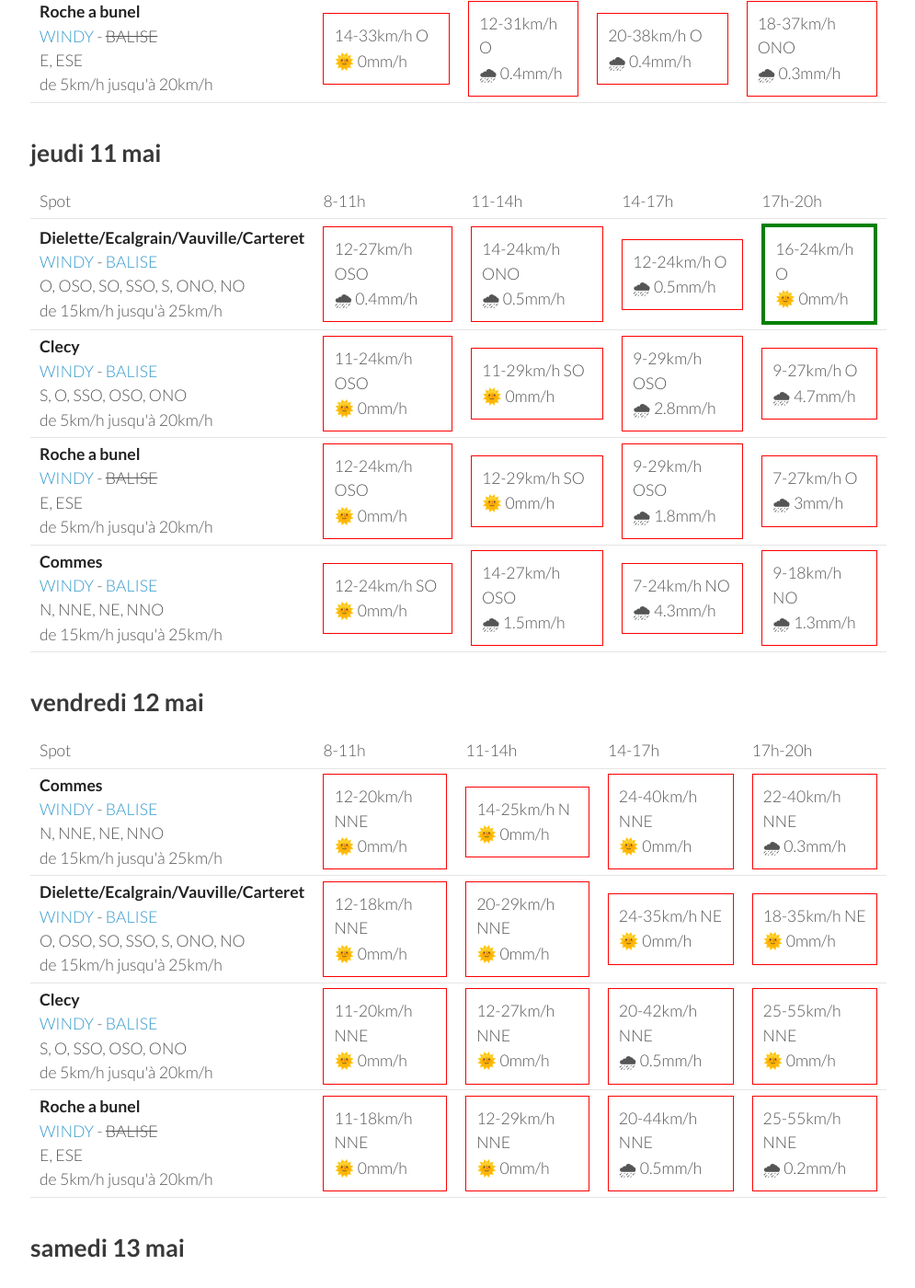
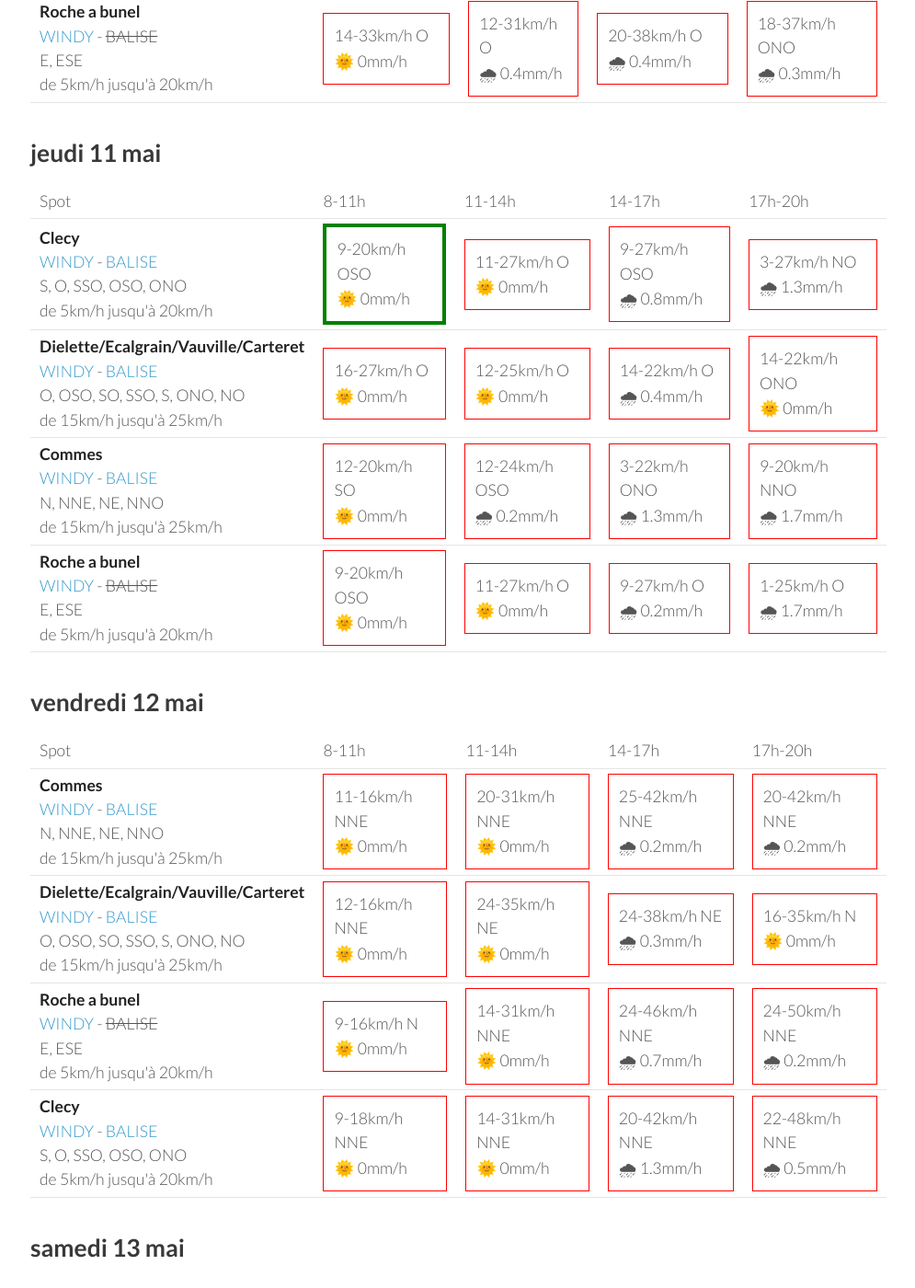
Before and after one commit to parapente-dans-le-nord/parapente-dans-le-nord.github.io, a Jekyll site: the page built from normandie.markdown, in a window 1280 px wide and 1400 px high, scrolled down 1314 px. Shown: the whole window at 92% size, without its empty margins (25-1020 px from the left). Built offline with Jekyll 4.4.1, drawn with Linux system fonts in a browser that asks for light colours; some of the changed text lies outside the part shown.

Commit message:
update index.markdown

```diff
--- a/normandie.markdown
+++ b/normandie.markdown
@@ -134,42 +134,42 @@ page mise à jour le mardi 09 mai 06:46
       <td>17h-20h</td>
     </tr>
 <tr>
-        <td><strong>Dielette/Ecalgrain/Vauville/Carteret</strong><br><a href="https://windy.com/49.650/-1.856?49.243,-1.856,8">WINDY</a> - <span class=""><a href="http://www.balisemeteo.com/balise.php?idBalise=81">BALISE</a> </span><br> <span class="vent-favorable">O, OSO, SO, SSO, S, ONO, NO</span><br><span class="force-vent">de 15km/h jusqu'à 25km/h</span> </td>
+        <td><strong>Clecy</strong><br><a href="https://windy.com/48.929/-0.470?48.516,-0.470,8">WINDY</a> - <span class=""><a href="http://www.balisemeteo.com/balise.php?idBalise=122">BALISE</a> </span><br> <span class="vent-favorable">S, O, SSO, OSO, ONO</span><br><span class="force-vent">de 5km/h jusqu'à 20km/h</span> </td>
 
-            <td><div class="not-flyable"><p>12-27km/h OSO</p><p>🌧 0.4mm/h</p></div></td>
-            <td><div class="not-flyable"><p>14-24km/h ONO</p><p>🌧 0.5mm/h</p></div></td>
-            <td><div class="not-flyable"><p>12-24km/h O</p><p>🌧 0.5mm/h</p></div></td>
-            <td><div class="flyable"><p>16-24km/h O</p><p>🌞 0mm/h</p></div></td>
+            <td><div class="flyable"><p>9-20km/h OSO</p><p>🌞 0mm/h</p></div></td>
+            <td><div class="not-flyable"><p>11-27km/h O</p><p>🌞 0mm/h</p></div></td>
+            <td><div class="not-flyable"><p>9-27km/h OSO</p><p>🌧 0.8mm/h</p></div></td>
+            <td><div class="not-flyable"><p>3-27km/h NO</p><p>🌧 1.3mm/h</p></div></td>
 
 
     </tr>
 <tr>
-        <td><strong>Clecy</strong><br><a href="https://windy.com/48.929/-0.470?48.516,-0.470,8">WINDY</a> - <span class=""><a href="http://www.balisemeteo.com/balise.php?idBalise=122">BALISE</a> </span><br> <span class="vent-favorable">S, O, SSO, OSO, ONO</span><br><span class="force-vent">de 5km/h jusqu'à 20km/h</span> </td>
+        <td><strong>Dielette/Ecalgrain/Vauville/Carteret</strong><br><a href="https://windy.com/49.650/-1.856?49.243,-1.856,8">WINDY</a> - <span class=""><a href="http://www.balisemeteo.com/balise.php?idBalise=81">BALISE</a> </span><br> <span class="vent-favorable">O, OSO, SO, SSO, S, ONO, NO</span><br><span class="force-vent">de 15km/h jusqu'à 25km/h</span> </td>
 
-            <td><div class="not-flyable"><p>11-24km/h OSO</p><p>🌞 0mm/h</p></div></td>
-            <td><div class="not-flyable"><p>11-29km/h SO</p><p>🌞 0mm/h</p></div></td>
-            <td><div class="not-flyable"><p>9-29km/h OSO</p><p>🌧 2.8mm/h</p></div></td>
-            <td><div class="not-flyable"><p>9-27km/h O</p><p>🌧 4.7mm/h</p></div></td>
+            <td><div class="not-flyable"><p>16-27km/h O</p><p>🌞 0mm/h</p></div></td>
+            <td><div class="not-flyable"><p>12-25km/h O</p><p>🌞 0mm/h</p></div></td>
+            <td><div class="not-flyable"><p>14-22km/h O</p><p>🌧 0.4mm/h</p></div></td>
+            <td><div class="not-flyable"><p>14-22km/h ONO</p><p>🌞 0mm/h</p></div></td>
+
+
+    </tr>
+<tr>
+        <td><strong>Commes</strong><br><a href="https://windy.com/49.346/-0.726?48.936,-0.726,8">WINDY</a> - <span class=""><a href="http://www.balisemeteo.com/balise.php?idBalise=158">BALISE</a> </span><br> <span class="vent-favorable">N, NNE, NE, NNO</span><br><span class="force-vent">de 15km/h jusqu'à 25km/h</span> </td>
+
+            <td><div class="not-flyable"><p>12-20km/h SO</p><p>🌞 0mm/h</p></div></td>
+            <td><div class="not-flyable"><p>12-24km/h OSO</p><p>🌧 0.2mm/h</p></div></td>
+            <td><div class="not-flyable"><p>3-22km/h ONO</p><p>🌧 1.3mm/h</p></div></td>
+            <td><div class="not-flyable"><p>9-20km/h NNO</p><p>🌧 1.7mm/h</p></div></td>
 
 
     </tr>
 <tr>
         <td><strong>Roche a bunel</strong><br><a href="https://windy.com/48.993/-0.499?48.580,-0.499,8">WINDY</a> - <span class="no-balise"> BALISE </span><br> <span class="vent-favorable">E, ESE</span><br><span class="force-vent">de 5km/h jusqu'à 20km/h</span> </td>
 
-            <td><div class="not-flyable"><p>12-24km/h OSO</p><p>🌞 0mm/h</p></div></td>
-            <td><div class="not-flyable"><p>12-29km/h SO</p><p>🌞 0mm/h</p></div></td>
-            <td><div class="not-flyable"><p>9-29km/h OSO</p><p>🌧 1.8mm/h</p></div></td>
-            <td><div class="not-flyable"><p>7-27km/h O</p><p>🌧 3mm/h</p></div></td>
-
-
-    </tr>
-<tr>
-        <td><strong>Commes</strong><br><a href="https://windy.com/49.346/-0.726?48.936,-0.726,8">WINDY</a> - <span class=""><a href="http://www.balisemeteo.com/balise.php?idBalise=158">BALISE</a> </span><br> <span class="vent-favorable">N, NNE, NE, NNO</span><br><span class="force-vent">de 15km/h jusqu'à 25km/h</span> </td>
-
-            <td><div class="not-flyable"><p>12-24km/h SO</p><p>🌞 0mm/h</p></div></td>
-            <td><div class="not-flyable"><p>14-27km/h OSO</p><p>🌧 1.5mm/h</p></div></td>
-            <td><div class="not-flyable"><p>7-24km/h NO</p><p>🌧 4.3mm/h</p></div></td>
-            <td><div class="not-flyable"><p>9-18km/h NO</p><p>🌧 1.3mm/h</p></div></td>
+            <td><div class="not-flyable"><p>9-20km/h OSO</p><p>🌞 0mm/h</p></div></td>
+            <td><div class="not-flyable"><p>11-27km/h O</p><p>🌞 0mm/h</p></div></td>
+            <td><div class="not-flyable"><p>9-27km/h O</p><p>🌧 0.2mm/h</p></div></td>
+            <td><div class="not-flyable"><p>1-25km/h O</p><p>🌧 1.7mm/h</p></div></td>
 
 
     </tr>
@@ -192,40 +192,40 @@ page mise à jour le mardi 09 mai 06:46
 <tr>
         <td><strong>Commes</strong><br><a href="https://windy.com/49.346/-0.726?48.936,-0.726,8">WINDY</a> - <span class=""><a href="http://www.balisemeteo.com/balise.php?idBalise=158">BALISE</a> </span><br> <span class="vent-favorable">N, NNE, NE, NNO</span><br><span class="force-vent">de 15km/h jusqu'à 25km/h</span> </td>
 
-            <td><div class="not-flyable"><p>12-20km/h NNE</p><p>🌞 0mm/h</p></div></td>
-            <td><div class="not-flyable"><p>14-25km/h N</p><p>🌞 0mm/h</p></div></td>
-            <td><div class="not-flyable"><p>24-40km/h NNE</p><p>🌞 0mm/h</p></div></td>
-            <td><div class="not-flyable"><p>22-40km/h NNE</p><p>🌧 0.3mm/h</p></div></td>
+            <td><div class="not-flyable"><p>11-16km/h NNE</p><p>🌞 0mm/h</p></div></td>
+            <td><div class="not-flyable"><p>20-31km/h NNE</p><p>🌞 0mm/h</p></div></td>
+            <td><div class="not-flyable"><p>25-42km/h NNE</p><p>🌧 0.2mm/h</p></div></td>
+            <td><div class="not-flyable"><p>20-42km/h NNE</p><p>🌧 0.2mm/h</p></div></td>
 
 
     </tr>
 <tr>
         <td><strong>Dielette/Ecalgrain/Vauville/Carteret</strong><br><a href="https://windy.com/49.650/-1.856?49.243,-1.856,8">WINDY</a> - <span class=""><a href="http://www.balisemeteo.com/balise.php?idBalise=81">BALISE</a> </span><br> <span class="vent-favorable">O, OSO, SO, SSO, S, ONO, NO</span><br><span class="force-vent">de 15km/h jusqu'à 25km/h</span> </td>
 
-            <td><div class="not-flyable"><p>12-18km/h NNE</p><p>🌞 0mm/h</p></div></td>
-            <td><div class="not-flyable"><p>20-29km/h NNE</p><p>🌞 0mm/h</p></div></td>
+            <td><div class="not-flyable"><p>12-16km/h NNE</p><p>🌞 0mm/h</p></div></td>
             <td><div class="not-flyable"><p>24-35km/h NE</p><p>🌞 0mm/h</p></div></td>
-            <td><div class="not-flyable"><p>18-35km/h NE</p><p>🌞 0mm/h</p></div></td>
+            <td><div class="not-flyable"><p>24-38km/h NE</p><p>🌧 0.3mm/h</p></div></td>
+            <td><div class="not-flyable"><p>16-35km/h N</p><p>🌞 0mm/h</p></div></td>
+
+
+    </tr>
+<tr>
+        <td><strong>Roche a bunel</strong><br><a href="https://windy.com/48.993/-0.499?48.580,-0.499,8">WINDY</a> - <span class="no-balise"> BALISE </span><br> <span class="vent-favorable">E, ESE</span><br><span class="force-vent">de 5km/h jusqu'à 20km/h</span> </td>
+
+            <td><div class="not-flyable"><p>9-16km/h N</p><p>🌞 0mm/h</p></div></td>
+            <td><div class="not-flyable"><p>14-31km/h NNE</p><p>🌞 0mm/h</p></div></td>
+            <td><div class="not-flyable"><p>24-46km/h NNE</p><p>🌧 0.7mm/h</p></div></td>
+            <td><div class="not-flyable"><p>24-50km/h NNE</p><p>🌧 0.2mm/h</p></div></td>
 
 
     </tr>
 <tr>
         <td><strong>Clecy</strong><br><a href="https://windy.com/48.929/-0.470?48.516,-0.470,8">WINDY</a> - <span class=""><a href="http://www.balisemeteo.com/balise.php?idBalise=122">BALISE</a> </span><br> <span class="vent-favorable">S, O, SSO, OSO, ONO</span><br><span class="force-vent">de 5km/h jusqu'à 20km/h</span> </td>
 
-            <td><div class="not-flyable"><p>11-20km/h NNE</p><p>🌞 0mm/h</p></div></td>
-            <td><div class="not-flyable"><p>12-27km/h NNE</p><p>🌞 0mm/h</p></div></td>
-            <td><div class="not-flyable"><p>20-42km/h NNE</p><p>🌧 0.5mm/h</p></div></td>
-            <td><div class="not-flyable"><p>25-55km/h NNE</p><p>🌞 0mm/h</p></div></td>
-
-
-    </tr>
-<tr>
-        <td><strong>Roche a bunel</strong><br><a href="https://windy.com/48.993/-0.499?48.580,-0.499,8">WINDY</a> - <span class="no-balise"> BALISE </span><br> <span class="vent-favorable">E, ESE</span><br><span class="force-vent">de 5km/h jusqu'à 20km/h</span> </td>
-
-            <td><div class="not-flyable"><p>11-18km/h NNE</p><p>🌞 0mm/h</p></div></td>
-            <td><div class="not-flyable"><p>12-29km/h NNE</p><p>🌞 0mm/h</p></div></td>
-            <td><div class="not-flyable"><p>20-44km/h NNE</p><p>🌧 0.5mm/h</p></div></td>
-            <td><div class="not-flyable"><p>25-55km/h NNE</p><p>🌧 0.2mm/h</p></div></td>
+            <td><div class="not-flyable"><p>9-18km/h NNE</p><p>🌞 0mm/h</p></div></td>
+            <td><div class="not-flyable"><p>14-31km/h NNE</p><p>🌞 0mm/h</p></div></td>
+            <td><div class="not-flyable"><p>20-42km/h NNE</p><p>🌧 1.3mm/h</p></div></td>
+            <td><div class="not-flyable"><p>22-48km/h NNE</p><p>🌧 0.5mm/h</p></div></td>
 
 
     </tr>
@@ -248,40 +248,40 @@ page mise à jour le mardi 09 mai 06:46
 <tr>
         <td><strong>Commes</strong><br><a href="https://windy.com/49.346/-0.726?48.936,-0.726,8">WINDY</a> - <span class=""><a href="http://www.balisemeteo.com/balise.php?idBalise=158">BALISE</a> </span><br> <span class="vent-favorable">N, NNE, NE, NNO</span><br><span class="force-vent">de 15km/h jusqu'à 25km/h</span> </td>
 
-            <td><div class="not-flyable"><p>22-37km/h NNE</p><p>🌧 0.2mm/h</p></div></td>
-            <td><div class="not-flyable"><p>24-38km/h NNE</p><p>🌧 0.3mm/h</p></div></td>
-            <td><div class="not-flyable"><p>24-38km/h NNE</p><p>🌞 0mm/h</p></div></td>
-            <td><div class="not-flyable"><p>20-37km/h NNE</p><p>🌞 0mm/h</p></div></td>
+            <td><div class="not-flyable"><p>24-42km/h NNE</p><p>🌧 1mm/h</p></div></td>
+            <td><div class="not-flyable"><p>22-40km/h NNE</p><p>🌧 0.6mm/h</p></div></td>
+            <td><div class="not-flyable"><p>22-37km/h NNE</p><p>🌧 0.6mm/h</p></div></td>
+            <td><div class="not-flyable"><p>18-37km/h NNE</p><p>🌞 0mm/h</p></div></td>
 
 
     </tr>
 <tr>
         <td><strong>Dielette/Ecalgrain/Vauville/Carteret</strong><br><a href="https://windy.com/49.650/-1.856?49.243,-1.856,8">WINDY</a> - <span class=""><a href="http://www.balisemeteo.com/balise.php?idBalise=81">BALISE</a> </span><br> <span class="vent-favorable">O, OSO, SO, SSO, S, ONO, NO</span><br><span class="force-vent">de 15km/h jusqu'à 25km/h</span> </td>
 
-            <td><div class="not-flyable"><p>24-35km/h NE</p><p>🌞 0mm/h</p></div></td>
-            <td><div class="not-flyable"><p>24-37km/h NE</p><p>🌞 0mm/h</p></div></td>
-            <td><div class="not-flyable"><p>20-35km/h NNE</p><p>🌞 0mm/h</p></div></td>
-            <td><div class="not-flyable"><p>18-31km/h NNE</p><p>🌞 0mm/h</p></div></td>
+            <td><div class="not-flyable"><p>27-40km/h NNE</p><p>🌞 0mm/h</p></div></td>
+            <td><div class="not-flyable"><p>24-40km/h NNE</p><p>🌞 0mm/h</p></div></td>
+            <td><div class="not-flyable"><p>22-35km/h NNE</p><p>🌞 0mm/h</p></div></td>
+            <td><div class="not-flyable"><p>18-33km/h N</p><p>🌞 0mm/h</p></div></td>
 
 
     </tr>
 <tr>
         <td><strong>Clecy</strong><br><a href="https://windy.com/48.929/-0.470?48.516,-0.470,8">WINDY</a> - <span class=""><a href="http://www.balisemeteo.com/balise.php?idBalise=122">BALISE</a> </span><br> <span class="vent-favorable">S, O, SSO, OSO, ONO</span><br><span class="force-vent">de 5km/h jusqu'à 20km/h</span> </td>
 
-            <td><div class="not-flyable"><p>18-37km/h NNE</p><p>🌞 0mm/h</p></div></td>
-            <td><div class="not-flyable"><p>20-42km/h NNE</p><p>🌧 0.4mm/h</p></div></td>
-            <td><div class="not-flyable"><p>20-44km/h NNE</p><p>🌧 0.4mm/h</p></div></td>
-            <td><div class="not-flyable"><p>20-44km/h NNE</p><p>🌧 0.3mm/h</p></div></td>
+            <td><div class="not-flyable"><p>18-37km/h N</p><p>🌞 0mm/h</p></div></td>
+            <td><div class="not-flyable"><p>22-44km/h N</p><p>🌧 0.3mm/h</p></div></td>
+            <td><div class="not-flyable"><p>22-46km/h N</p><p>🌧 0.2mm/h</p></div></td>
+            <td><div class="not-flyable"><p>22-50km/h N</p><p>🌞 0mm/h</p></div></td>
 
 
     </tr>
 <tr>
         <td><strong>Roche a bunel</strong><br><a href="https://windy.com/48.993/-0.499?48.580,-0.499,8">WINDY</a> - <span class="no-balise"> BALISE </span><br> <span class="vent-favorable">E, ESE</span><br><span class="force-vent">de 5km/h jusqu'à 20km/h</span> </td>
 
-            <td><div class="not-flyable"><p>18-37km/h NNE</p><p>🌞 0mm/h</p></div></td>
-            <td><div class="not-flyable"><p>22-42km/h NNE</p><p>🌧 0.4mm/h</p></div></td>
-            <td><div class="not-flyable"><p>22-44km/h NNE</p><p>🌧 0.6mm/h</p></div></td>
-            <td><div class="not-flyable"><p>22-46km/h NNE</p><p>🌧 0.4mm/h</p></div></td>
+            <td><div class="not-flyable"><p>18-37km/h N</p><p>🌞 0mm/h</p></div></td>
+            <td><div class="not-flyable"><p>22-44km/h N</p><p>🌧 0.3mm/h</p></div></td>
+            <td><div class="not-flyable"><p>22-46km/h N</p><p>🌧 0.2mm/h</p></div></td>
+            <td><div class="not-flyable"><p>24-50km/h N</p><p>🌞 0mm/h</p></div></td>
 
 
     </tr>
@@ -289,3 +289,59 @@ page mise à jour le mardi 09 mai 06:46
 </tbody>
 </table>
 {:/}
+## dimanche 14 mai
+
+{::nomarkdown}
+<table>
+  <tbody>
+    <tr>
+      <td>Spot</td>
+      <td>8-11h</td>
+      <td>11-14h</td>
+      <td>14-17h</td>
+      <td>17h-20h</td>
+    </tr>
+<tr>
+        <td><strong>Dielette/Ecalgrain/Vauville/Carteret</strong><br><a href="https://windy.com/49.650/-1.856?49.243,-1.856,8">WINDY</a> - <span class=""><a href="http://www.balisemeteo.com/balise.php?idBalise=81">BALISE</a> </span><br> <span class="vent-favorable">O, OSO, SO, SSO, S, ONO, NO</span><br><span class="force-vent">de 15km/h jusqu'à 25km/h</span> </td>
+
+            <td><div class="not-flyable"><p>12-18km/h NNE</p><p>🌞 0mm/h</p></div></td>
+            <td><div class="not-flyable"><p>9-18km/h N</p><p>🌞 0mm/h</p></div></td>
+            <td><div class="not-flyable"><p>12-22km/h NO</p><p>🌞 0mm/h</p></div></td>
+            <td><div class="flyable"><p>16-25km/h ONO</p><p>🌞 0mm/h</p></div></td>
+
+
+    </tr>
+<tr>
+        <td><strong>Commes</strong><br><a href="https://windy.com/49.346/-0.726?48.936,-0.726,8">WINDY</a> - <span class=""><a href="http://www.balisemeteo.com/balise.php?idBalise=158">BALISE</a> </span><br> <span class="vent-favorable">N, NNE, NE, NNO</span><br><span class="force-vent">de 15km/h jusqu'à 25km/h</span> </td>
+
+            <td><div class="not-flyable"><p>12-20km/h N</p><p>🌞 0mm/h</p></div></td>
+            <td><div class="not-flyable"><p>11-22km/h NNO</p><p>🌞 0mm/h</p></div></td>
+            <td><div class="not-flyable"><p>14-27km/h NNO</p><p>🌞 0mm/h</p></div></td>
+            <td><div class="not-flyable"><p>14-27km/h NNO</p><p>🌞 0mm/h</p></div></td>
+
+
+    </tr>
+<tr>
+        <td><strong>Clecy</strong><br><a href="https://windy.com/48.929/-0.470?48.516,-0.470,8">WINDY</a> - <span class=""><a href="http://www.balisemeteo.com/balise.php?idBalise=122">BALISE</a> </span><br> <span class="vent-favorable">S, O, SSO, OSO, ONO</span><br><span class="force-vent">de 5km/h jusqu'à 20km/h</span> </td>
+
+            <td><div class="not-flyable"><p>11-24km/h N</p><p>🌞 0mm/h</p></div></td>
+            <td><div class="not-flyable"><p>11-27km/h NNO</p><p>🌞 0mm/h</p></div></td>
+            <td><div class="not-flyable"><p>14-33km/h NNO</p><p>🌞 0mm/h</p></div></td>
+            <td><div class="not-flyable"><p>14-33km/h NNO</p><p>🌞 0mm/h</p></div></td>
+
+
+    </tr>
+<tr>
+        <td><strong>Roche a bunel</strong><br><a href="https://windy.com/48.993/-0.499?48.580,-0.499,8">WINDY</a> - <span class="no-balise"> BALISE </span><br> <span class="vent-favorable">E, ESE</span><br><span class="force-vent">de 5km/h jusqu'à 20km/h</span> </td>
+
+            <td><div class="not-flyable"><p>11-24km/h N</p><p>🌞 0mm/h</p></div></td>
+            <td><div class="not-flyable"><p>11-27km/h NNO</p><p>🌞 0mm/h</p></div></td>
+            <td><div class="not-flyable"><p>14-33km/h NNO</p><p>🌞 0mm/h</p></div></td>
+            <td><div class="not-flyable"><p>14-33km/h NNO</p><p>🌞 0mm/h</p></div></td>
+
+
+    </tr>
+
+</tbody>
+</table>
+{:/}
```
Also changed, not shown: other parts of normandie.markdown (+1 -1 lines).
